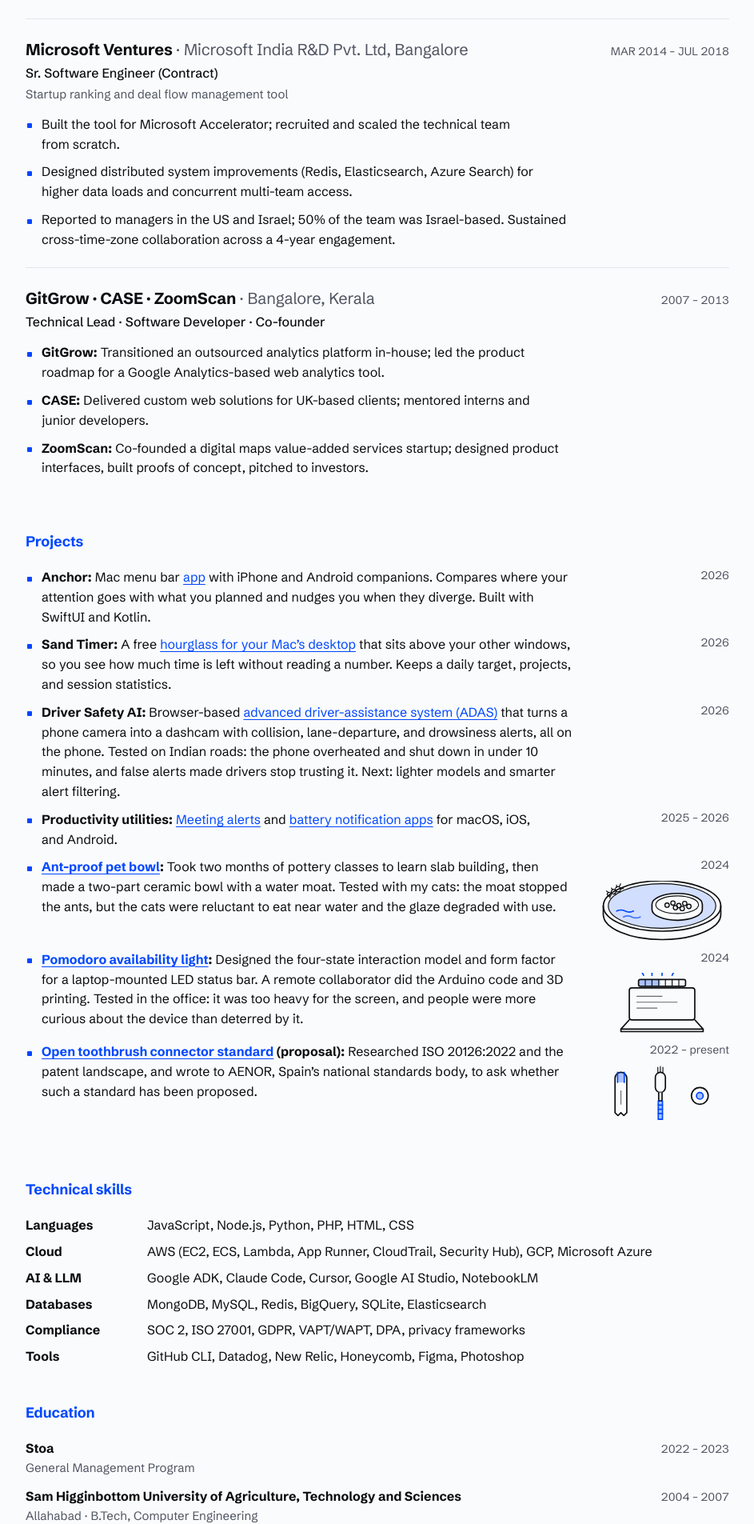
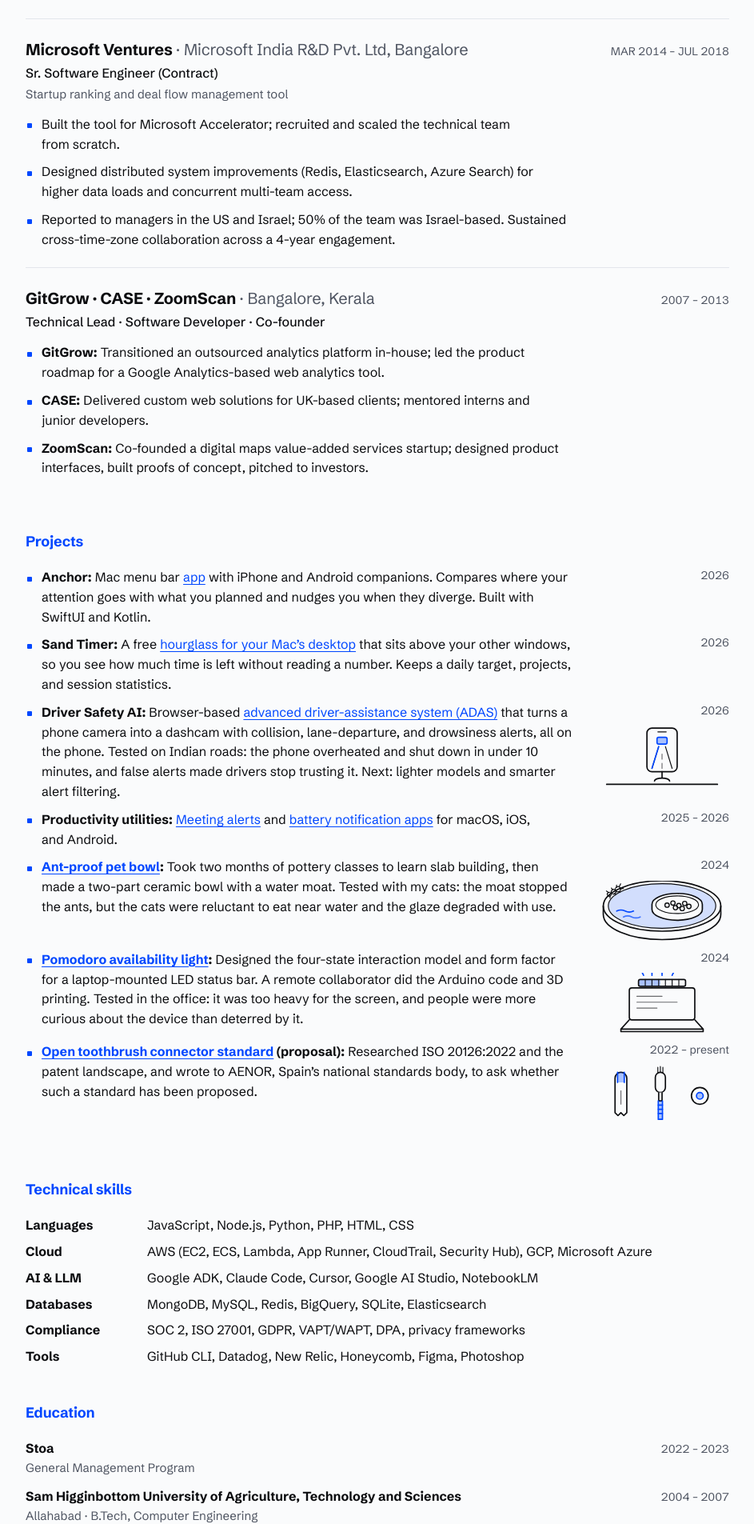
Before and after one commit to and/and.github.io, a Jekyll site: the page resume/index.html, which Jekyll copies as it is, in a window 1280 px wide. Shown: the part 1776-3681 px from the top of the page at 80% size, without its empty margins (168-1111 px from the left). Built offline with Jekyll 4.4.1, drawn with Linux system fonts in a browser that asks for light colours.

Commit message:
Resume: add Driver Safety AI drawing
Co-Authored-By: Claude Sonnet 5.5 <noreply@anthropic.com>
Claude-Session: https://claude.ai/code/session_01MuwebNEXBFxCrvNjpbsvNM

```diff
--- a/resume/index.html
+++ b/resume/index.html
@@ -240,7 +240,18 @@ a:hover { text-decoration-thickness: 2px; }
         <ul class="pts" style="margin-top:0">
           <li class="dated" data-v="sw des"><div class="pt"><b>Anchor:</b> Mac menu bar <a href="https://and.github.io/utilities/anchor/" target="_blank" rel="noopener">app</a> with iPhone and Android companions. Compares where your attention goes with what you planned and nudges you when they diverge. Built with SwiftUI and Kotlin.</div><div class="side"><p class="dates">2026</p></div></li>
           <li class="dated" data-v="sw des"><div class="pt"><b>Sand Timer:</b> A free <a href="/utilities/sand-timer/">hourglass for your Mac’s desktop</a> that sits above your other windows, so you see how much time is left without reading a number. Keeps a daily target, projects, and session statistics.</div><div class="side"><p class="dates">2026</p></div></li>
-          <li class="dated" data-v="sw des"><div class="pt"><b>Driver Safety AI:</b> Browser-based <a href="https://and.github.io/dashcam/" target="_blank" rel="noopener">advanced driver-assistance system (ADAS)</a> that turns a phone camera into a dashcam with collision, lane-departure, and drowsiness alerts, all on the phone. Tested on Indian roads: the phone overheated and shut down in under 10 minutes, and false alerts made drivers stop trusting it. Next: lighter models and smarter alert filtering.</div><div class="side"><p class="dates">2026</p></div></li>
+          <li class="dated" data-v="sw des"><div class="pt"><b>Driver Safety AI:</b> Browser-based <a href="https://and.github.io/dashcam/" target="_blank" rel="noopener">advanced driver-assistance system (ADAS)</a> that turns a phone camera into a dashcam with collision, lane-departure, and drowsiness alerts, all on the phone. Tested on Indian roads: the phone overheated and shut down in under 10 minutes, and false alerts made drivers stop trusting it. Next: lighter models and smarter alert filtering.</div><div class="side"><p class="dates">2026</p><figure class="art"><svg viewBox="0 18 160 72" role="img" aria-label="Line drawing of a phone held upright on a dashboard mount. On its screen a road runs ahead with lane lines, and a blue box marks the car in front">
+              <rect class="body" x="62" y="20" width="36" height="52" rx="6"/>
+              <path class="ln thin" d="M75 24.5 H85"/>
+              <path class="ln thin" d="M68 68 L76 42 M92 68 L84 42"/>
+              <path class="water" d="M68 68 L76 42"/>
+              <path class="ln thin" d="M80 68 V62 M80 57 V51" opacity=".6"/>
+              <rect class="tint-strong" x="74" y="31" width="12" height="8" rx="2"/>
+              <rect class="water" x="74" y="31" width="12" height="8" rx="2"/>
+              <path class="ln" d="M80 72 V79"/>
+              <path class="ln" d="M71 83 A9 3.5 0 0 1 89 83"/>
+              <path class="ln" d="M14 87 H146"/>
+            </svg></figure></div></li>
           <li class="dated" data-v="sw"><div class="pt"><b>Productivity utilities:</b> <a href="https://github.com/and/meeting-alerts-mac" target="_blank" rel="noopener">Meeting alerts</a> and <a href="https://github.com/and/battery" target="_blank" rel="noopener">battery notification apps</a> for macOS, iOS, and Android.</div><div class="side"><p class="dates">2025 – 2026</p></div></li>
           <li class="dated" data-v="des hw"><div class="pt"><b><a href="/making/ant-proof-pet-bowl/">Ant-proof pet bowl</a>:</b> Took two months of pottery classes to learn slab building, then made a two-part ceramic bowl with a water moat. Tested with my cats: the moat stopped the ants, but the cats were reluctant to eat near water and the glaze degraded with use.</div><div class="side"><p class="dates">2024</p><figure class="art"><svg viewBox="0 18 160 72" role="img" aria-label="Line drawing of the bowl from above and the side: an oval ceramic dish holding water, a round food bowl standing off-centre inside it, and an ant on the outer rim">
               <!-- water in the moat: the space between the dish wall and the food bowl -->
```
